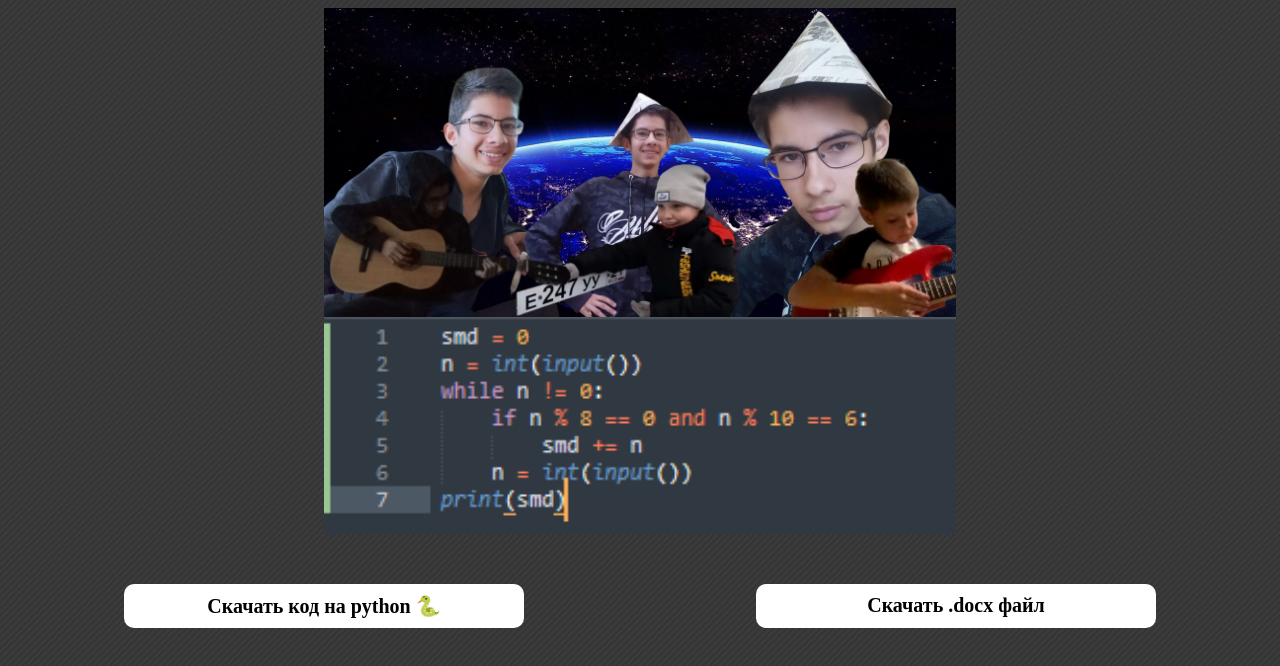
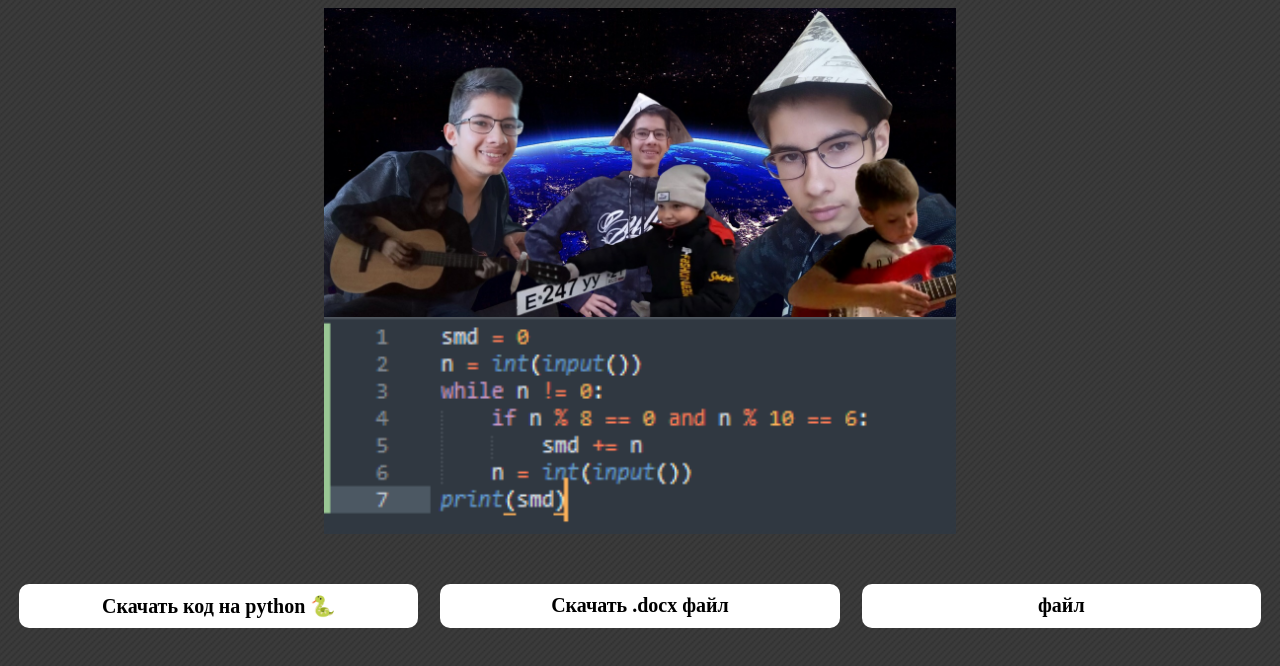
Before and after one commit to scode18/Informatika, a plain HTML site: page index.html in a window 1280 px wide. Drawn offline with Linux system fonts and the light colour scheme.

Commit message:
Update index.html

```diff
--- a/index.html
+++ b/index.html
@@ -37,6 +37,7 @@
 	<div class="links">
 		<a href="main.py" download="">Скачать код на python 🐍</a>
 		<a href="14.docx" download="">Скачать .docx файл</a>
+		<a href="tmp.html">файл</a>
 	</div>
 </body>
 </html>
```
